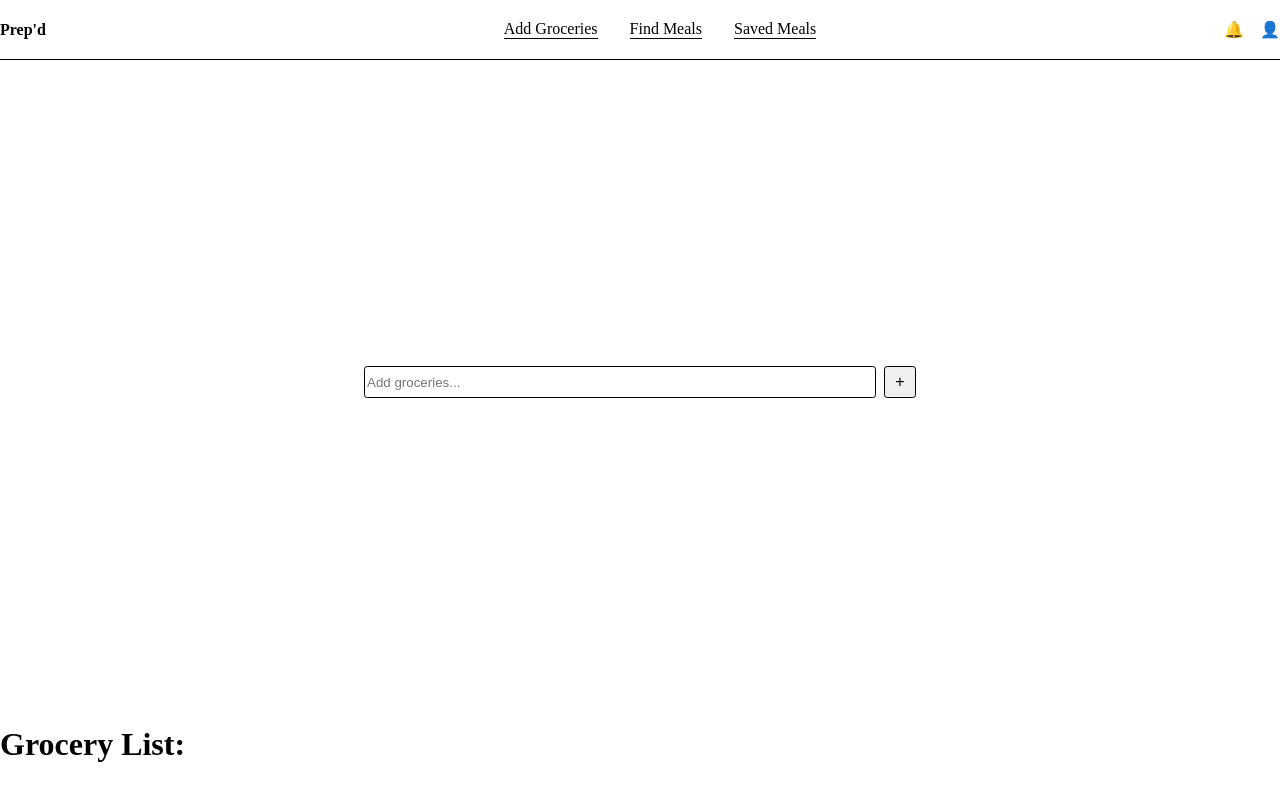
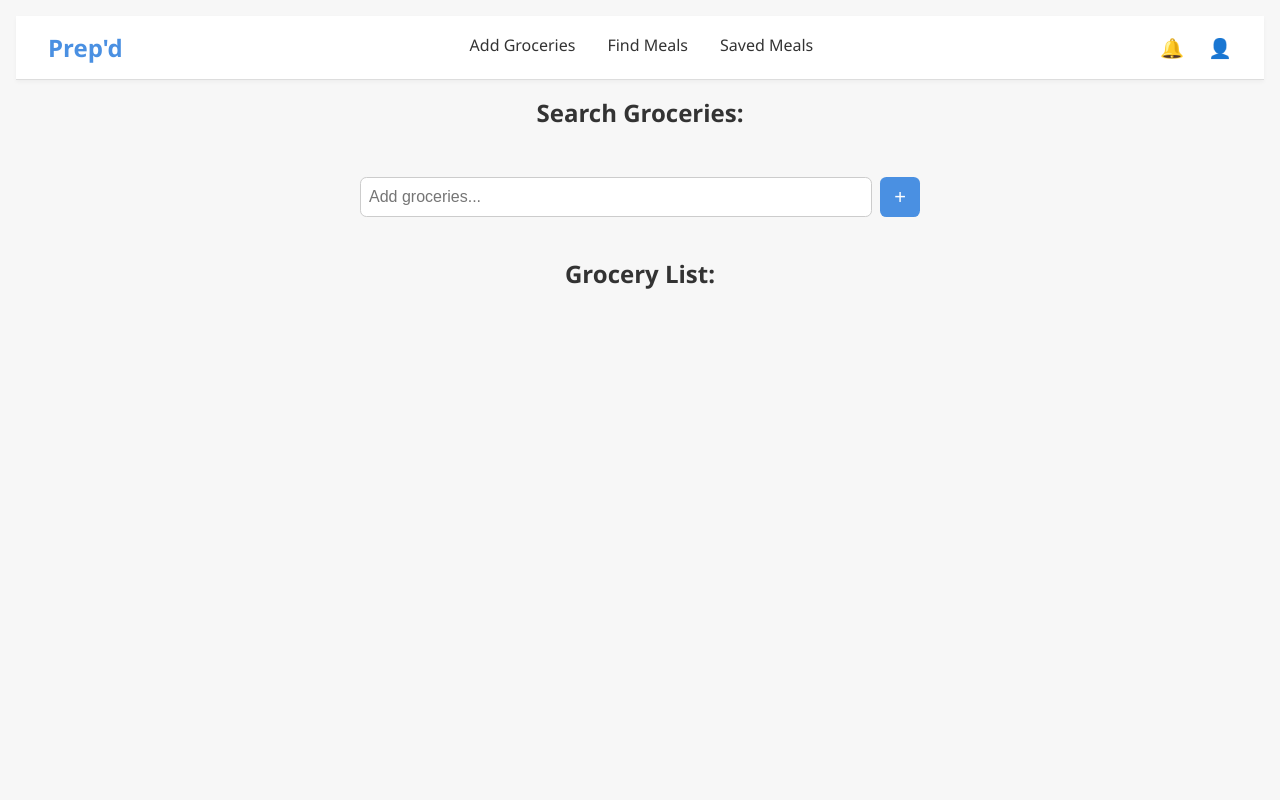
Before and after one commit to Shameer-R/Prep-d, a React (Create React App) app: page / in a window 1280 px wide. Built offline with nearby package versions, Linux system fonts and the light colour scheme.

Commit message:
Improve layout/styling

```diff
--- a/src/App.js
+++ b/src/App.js
@@ -91,6 +91,7 @@ export default function App() {
   return (
     <div className='main-container'>
       <Navbar></Navbar>
+      <h1>Search Groceries:</h1>
       <SearchBar handleAddGrocery={handleAddGroceries}></SearchBar>
       <h1>Grocery List:</h1>
       <div className='grocery-container'>
--- a/src/index.css
+++ b/src/index.css
@@ -5,81 +5,115 @@
 body {
   margin: 0;
   padding: 0;
+  font-family: 'Segoe UI', Tahoma, Geneva, Verdana, sans-serif;
+  background-color: #f7f7f7;
+  color: #333;
 }
-
 
 .main-container {
   display: flex;
   flex-direction: column;
-  height: 100vh;
+  min-height: 100vh;
+  padding: 1rem;
 }
+
 
 .navbar-container {
   display: flex;
-  flex-direction: row;
-  list-style-type: none;
-  border-bottom: 1px solid black;
   align-items: center;
   justify-content: space-between;
-  height: 60px;
+  padding: 0 2rem;
+  background-color: white;
+  border-bottom: 1px solid #ddd;
+  height: 64px;
+  box-shadow: 0 2px 4px rgba(0, 0, 0, 0.04);
+}
+
+.logo {
+  font-size: 1.5rem;
+  font-weight: bold;
+  color: #4a90e2;
 }
 
 .navbar-list {
   display: flex;
-  justify-content: center;
   gap: 2rem;
-  list-style-type: none;
-  flex: 1;
+  list-style: none;
+  padding: 0;
+  margin: 0;
 }
 
 .navbar-list > li {
-   border-bottom: .25px solid black;
+  cursor: pointer;
+  padding-bottom: 4px;
+  border-bottom: 2px solid transparent;
+  transition: border-color 0.3s;
 }
 
-.logo {
-  text-align: left;
-  font-weight: bold;
-  flex: 1;
+.navbar-list > li:hover {
+  border-color: #4a90e2;
 }
 
 .account-actions {
   display: flex;
-  justify-content: flex-end;
-  gap: 1rem;
-  align-self: center;
-  flex: 1;
+  gap: 1.5rem;
+  font-size: 1.2rem;
 }
 
+/* Search bar */
 .search-container {
   display: flex;
   justify-content: center;
   align-items: center;
-  height: auto;
-  flex: 1;
-  gap: .5rem;
+  margin: 2rem 0 1.5rem 0;
+  gap: 0.5rem;
 }
 
-.search-container>input {
+.search-container > input {
   width: 40vw;
-  height: 4vh;
-  border: 1px solid black;
-  border-radius: .2rem;
+  height: 2.5rem;
+  padding: 0.5rem;
+  font-size: 1rem;
+  border: 1px solid #ccc;
+  border-radius: 0.4rem;
+  background-color: white;
 }
 
-.search-container>button {
-  height: 4vh;
-  width: 4vh;
-  border-radius: .2rem;
-  font-size: 1rem;
-  border: 1px solid black;
+.search-container > input:focus {
+  outline: none;
+  border-color: #4a90e2;
+  box-shadow: 0 0 4px rgba(74, 144, 226, 0.3);
+}
+
+.search-container > button {
+  height: 2.5rem;
+  width: 2.5rem;
+  font-size: 1.25rem;
+  background-color: #4a90e2;
+  color: white;
+  border: none;
+  border-radius: 0.4rem;
+  cursor: pointer;
+  transition: background-color 0.3s;
+}
+
+.search-container > button:hover {
+  background-color: #357ab7;
+}
+
+/* Grocery Section */
+h1 {
+  text-align: center;
+  margin: 1rem 0;
+  font-size: 1.5rem;
 }
 
 .grocery-container {
   display: flex;
+  flex-wrap: wrap;
   justify-content: center;
-  align-items: center;
-  gap: 2.75rem;
-  padding-bottom: 1rem;
+  gap: 2rem;
+  padding-bottom: 2rem;
 }
 
 .grocery-card {
@@ -88,14 +122,23 @@ body {
   justify-content: center;
   text-align: center;
   align-items: center;
-  border: 1px solid rgb(225, 221, 221);
+  background-color: white;
+  border: 1px solid #eee;
   border-radius: 1rem;
-  width: 6.5rem;
-  height: 6.5rem;
+  width: 7rem;
+  height: 7rem;
+  padding: 0.5rem;
+  box-shadow: 0 2px 6px rgba(0, 0, 0, 0.05);
+  transition: transform 0.2s;
 }
 
-.grocery-card>img {
-  height: 2.75rem;
-  width: 2.75rem;
+.grocery-card:hover {
+  transform: translateY(-3px);
+}
+
+.grocery-card > img {
+  height: 3rem;
+  width: 3rem;
   object-fit: contain;
+  margin-bottom: 0.5rem;
 }
```
